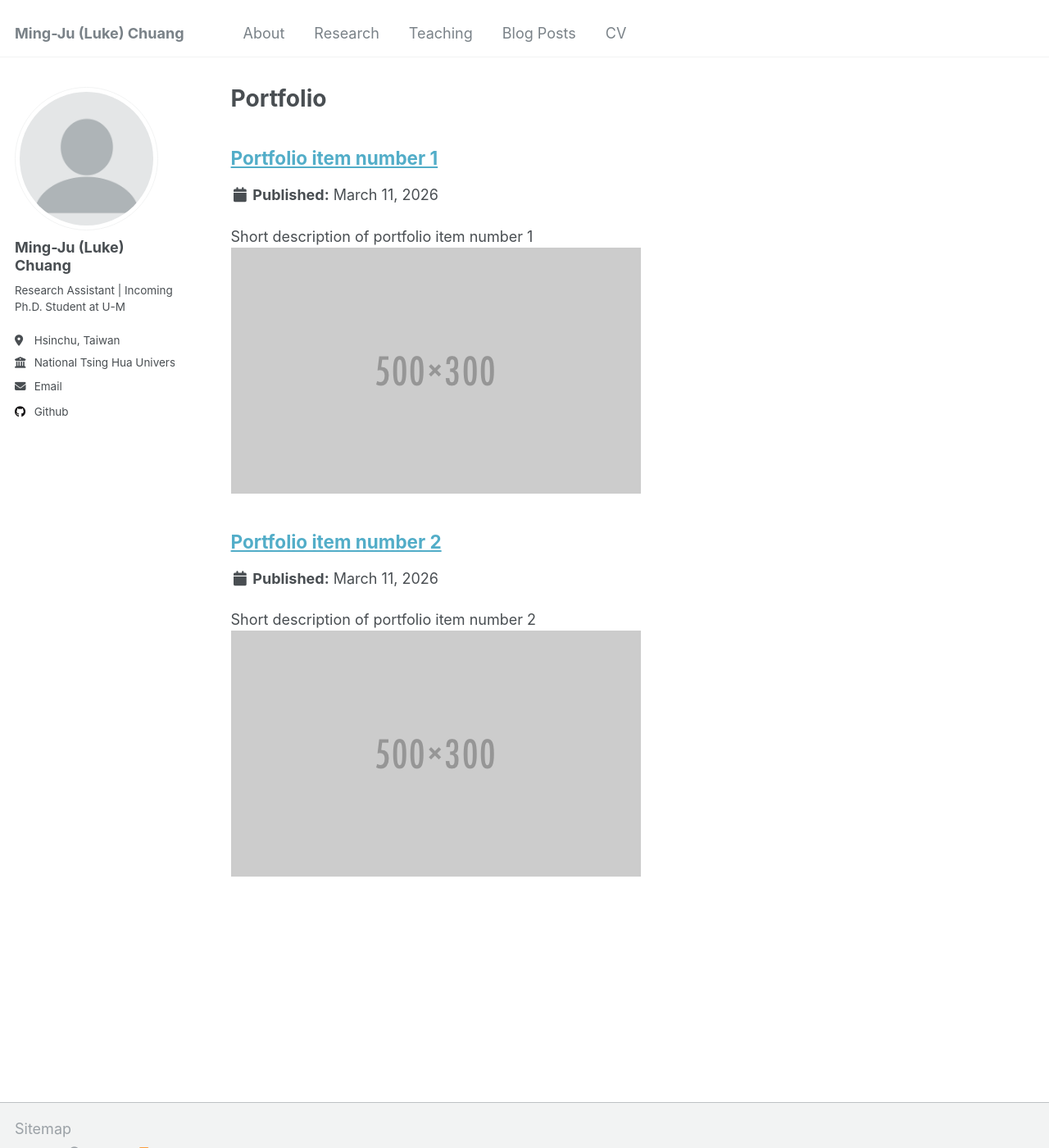
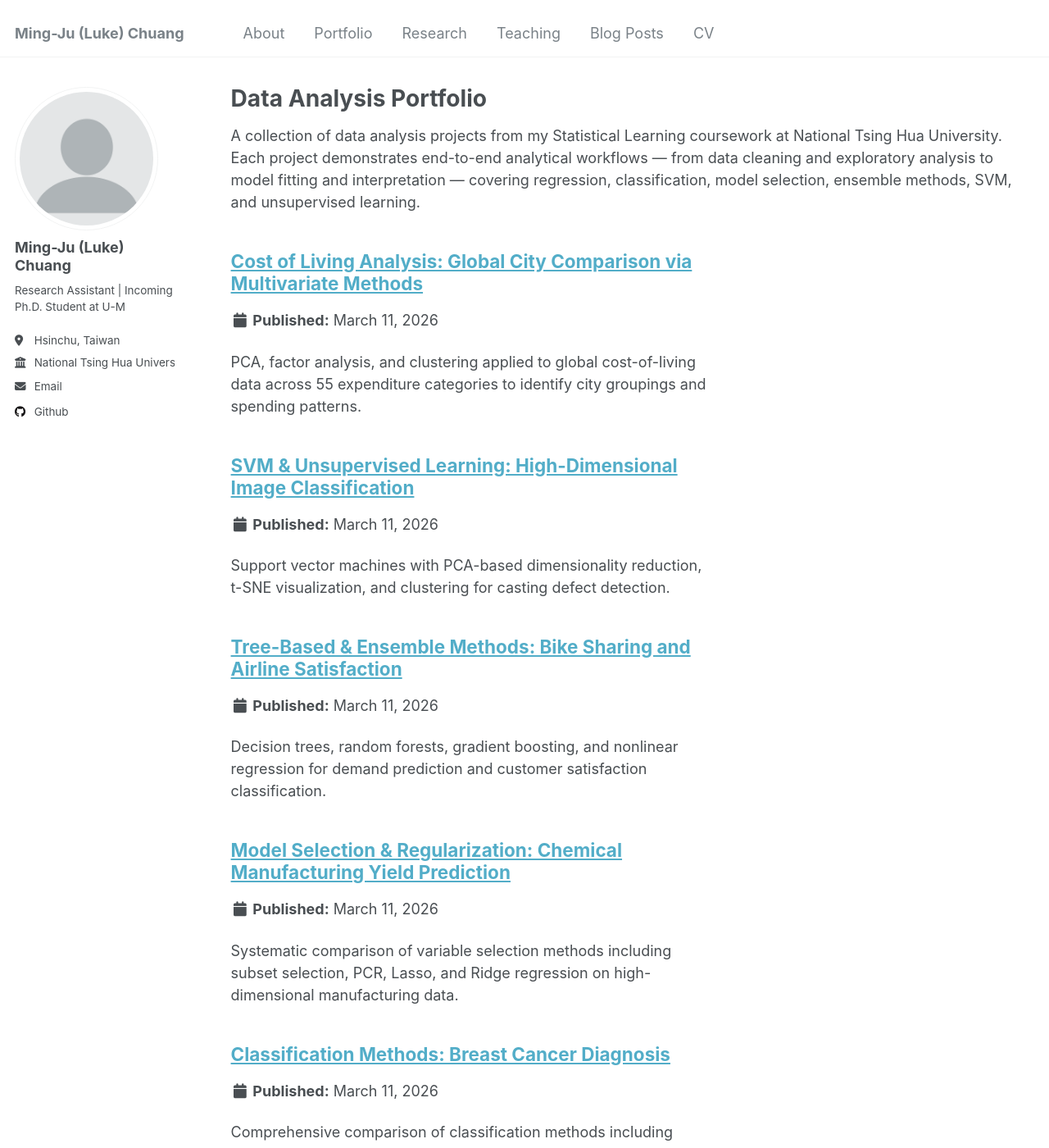
Before and after one commit to LukeChuang890212/LukeChuang890212.github.io, a Jekyll site: the page built from _pages/portfolio.html, in a window 1280 px wide and 1400 px high. Shown: the whole window at 82% size. Built offline with Jekyll 4.4.1, drawn with Linux system fonts in a browser that asks for light colours; part of the change alters nothing that is shown; some of the changed text lies outside the part shown.

Commit message:
Add Statistical Learning data analysis portfolio with 6 projects
- Add 6 portfolio entries covering regression, classification, model selection,
  tree-based/ensemble methods, SVM/unsupervised learning, and cost-of-living analysis
- Each entry includes structured summaries (data source, EDA, methods, results)
  with downloadable PDF reports
- Update navigation to include Portfolio tab
- Update portfolio page with description and reversed ordering

Co-Authored-By: Claude Opus 4.6 <noreply@anthropic.com>

```diff
--- a/_data/navigation.yml
+++ b/_data/navigation.yml
@@ -7,6 +7,9 @@
 main:
   - title: "About"
     url: /
+
+  - title: "Portfolio"
+    url: /portfolio/
 
   - title: "Research"
     url: /research/
--- a/_pages/portfolio.html
+++ b/_pages/portfolio.html
@@ -1,13 +1,14 @@
 ---
 layout: archive
-title: "Portfolio"
+title: "Data Analysis Portfolio"
 permalink: /portfolio/
 author_profile: true
 ---
 
 {% include base_path %}
 
+<p>A collection of data analysis projects from my Statistical Learning coursework at National Tsing Hua University. Each project demonstrates end-to-end analytical workflows — from data cleaning and exploratory analysis to model fitting and interpretation — covering regression, classification, model selection, ensemble methods, SVM, and unsupervised learning.</p>
 
-{% for post in site.portfolio %}
+{% for post in site.portfolio reversed %}
   {% include archive-single.html %}
 {% endfor %}
--- /dev/null
+++ b/_portfolio/portfolio-1-regression.md
@@ -0,0 +1,33 @@
+---
+title: "Regression Modeling: Ozone Prediction & Prostate Cancer Analysis"
+excerpt: "Multiple regression analysis with model diagnostics, variable selection, and scientific interpretation on environmental and biomedical data.<br/>"
+collection: portfolio
+---
+
+## Data Source & Cleaning
+
+Two datasets were analyzed in this project:
+
+- **Ozone Data**: 111 daily measurements of 4 variables — ozone (response), radiation, temperature, and wind speed. No missing values were present.
+- **Prostate Data**: 97 observations with 8 clinical predictors (lcavol, lweight, age, lbph, svi, lcp, gleason, pgg45) and 1 response variable (lpsa). A 70/27 train-validation split was used. Gleason scores 7–9 were combined into a single "high" level based on Dunn's multiple comparison test.
+
+## Exploratory Data Analysis (EDA)
+
+- **Ozone Data**: Correlation analysis revealed strong positive associations between ozone and both radiation and temperature, and a negative association with wind speed. Box-Cox transformation (fifth-root) was applied to ozone to satisfy normality assumptions. Conditional scatter plots revealed potential nonlinear effects and interaction patterns, particularly a wind speed threshold effect.
+- **Prostate Data**: Kendall's tau correlation analysis identified lcavol, lweight, lcp, and pgg45 as significantly associated with lpsa. Kruskal-Wallis and Wilcoxon tests confirmed significant effects of discrete variables (svi, gleason) on the response.
+
+## Methods
+
+- **Linear Regression** with polynomial terms and interaction effects
+- **Model Selection** via AIC/BIC-based stepwise procedures
+- **Model Diagnostics**: residual analysis, VIF for multicollinearity, leverage and influence assessment
+- **Box-Cox Transformation** for response normality
+- **Nonparametric Tests** (Kruskal-Wallis, Dunn's test) for discrete predictor assessment
+- **Prediction Intervals** for validation set evaluation
+
+## Results & Interpretation
+
+- **Ozone**: After Box-Cox transformation, the best model included radiation, temperature, wind speed, and a wind-threshold indicator variable. Higher radiation and temperature were associated with higher ozone, while higher wind speed reduced ozone. A wind speed threshold effect was discovered — wind had strong negative impact below the threshold but negligible effect above it. RMSE of ~19 was small relative to the ozone range, indicating good prediction performance.
+- **Prostate**: lcavol and svi were identified as the most important predictors of log-PSA. The final model achieved good predictive coverage on the validation set with well-calibrated prediction intervals.
+
+[Download Full Report (PDF)](/files/SL_HW1_Regression.pdf)
--- a/_portfolio/portfolio-1.md
+++ /dev/null
@@ -1,7 +0,0 @@
----
-title: "Portfolio item number 1"
-excerpt: "Short description of portfolio item number 1<br/><img src='/images/500x300.png'>"
-collection: portfolio
----
-
-This is an item in your portfolio. It can be have images or nice text. If you name the file .md, it will be parsed as markdown. If you name the file .html, it will be parsed as HTML.
--- /dev/null
+++ b/_portfolio/portfolio-2-classification.md
@@ -0,0 +1,35 @@
+---
+title: "Classification Methods: Breast Cancer Diagnosis"
+excerpt: "Comprehensive comparison of classification methods including logistic regression, discriminant analysis, and KNN for tumor diagnosis.<br/>"
+collection: portfolio
+---
+
+## Data Source & Cleaning
+
+**Wisconsin Breast Cancer Data** from the UCI Machine Learning Repository (via R `mlbench` package): 699 observations with 9 ordinal predictors describing cell characteristics (clump thickness, uniformity of cell size/shape, marginal adhesion, epithelial cell size, bare nuclei, bland chromatin, normal nucleoli, mitoses) and 1 binary target (benign vs. malignant). 16 observations with missing values in the Bare.nuclei variable were removed, resulting in 683 complete cases. A 90/10 train-test split was applied with density-based verification to ensure the split preserved the data structure.
+
+## Exploratory Data Analysis (EDA)
+
+- Frequency tables revealed strongly right-skewed distributions across all predictors, with most observations concentrated at lower levels.
+- Pairwise scatter plots colored by class showed distinct distributions for benign and malignant cases across all variables, suggesting all predictors carry discriminative power.
+- Correlation analysis revealed high correlations among predictors, warranting careful consideration during modeling.
+- Bimodal distributions in most predictors reflected the underlying two-class structure.
+
+## Methods
+
+- **Logistic Regression**: Main-effects model with stepwise variable selection; interaction effects explored based on EDA findings.
+- **Linear Discriminant Analysis (LDA)**: Applied despite potential violation of multivariate normality.
+- **Quadratic Discriminant Analysis (QDA)**: To account for unequal covariance matrices between classes.
+- **Naive Bayes Classifier**: Both Gaussian and nonparametric kernel-based versions to handle the non-normal marginal distributions.
+- **K-Nearest Neighbors (KNN)**: Optimal k selected via cross-validation.
+- All classifiers evaluated using accuracy, false positive rate, false negative rate, and ROC/AUC analysis.
+
+## Results & Interpretation
+
+- All classifiers achieved high accuracy (>95%) on the test set, reflecting the strong discriminative signal in the cell characteristics.
+- Logistic regression and LDA provided highly interpretable results, identifying Cell.size, Bare.nuclei, and Bl.cromatin as the most influential predictors.
+- QDA and nonparametric Naive Bayes showed slight improvements by relaxing normality and equal-covariance assumptions.
+- KNN performed competitively with an optimally tuned k, though with reduced interpretability.
+- ROC curve comparison demonstrated that all methods achieved AUC values above 0.98, confirming the data's strong separability.
+
+[Download Full Report (PDF)](/files/SL_HW2_Classification.pdf)
--- a/_portfolio/portfolio-2.html
+++ /dev/null
@@ -1,7 +0,0 @@
----
-title: "Portfolio item number 2"
-excerpt: "Short description of portfolio item number 2 <br/><img src='/images/500x300.png'>"
-collection: portfolio
----
-
-This is an item in your portfolio. It can be have images or nice text. If you name the file .md, it will be parsed as markdown. If you name the file .html, it will be parsed as HTML.
--- /dev/null
+++ b/_portfolio/portfolio-3-model-selection.md
@@ -0,0 +1,41 @@
+---
+title: "Model Selection & Regularization: Chemical Manufacturing Yield Prediction"
+excerpt: "Systematic comparison of variable selection methods including subset selection, PCR, Lasso, and Ridge regression on high-dimensional manufacturing data.<br/>"
+collection: portfolio
+---
+
+## Data Source & Cleaning
+
+Two analysis tasks were carried out:
+
+- **Chemical Manufacturing Process Data** (from R `AppliedPredictiveModeling` package): 177 samples with 57 predictors (12 biological material measurements + 45 manufacturing process measurements) and 1 response variable (product yield). Observations with missing values were removed, and predictors were renamed (B1–B12, P1–P45) for convenience. A 90/10 train-test split was used.
+- **Outlier-Robust Estimation Problem**: A contaminated dataset used to compare standard vs. robust estimators of population standard deviation via nonparametric bootstrap.
+
+## Exploratory Data Analysis (EDA)
+
+- Summary statistics revealed large scale differences among predictors, necessitating standardization for fair comparison.
+- Correlation plot showed high correlations among many predictors, supporting dimensionality reduction.
+- Few predictors showed strong marginal association with Yield, consistent with the sparsity principle.
+- Skewed distributions were identified in predictors P12, P28, P40, P41, and P43; outliers detected in P25–P31.
+
+## Methods
+
+Six variable selection procedures were systematically compared, all evaluated via **5-fold cross-validation**:
+
+1. **Forward Selection** — identified 5 optimal predictors (P2, P9, P17, P33, P34)
+2. **Backward Selection** — identified 3 optimal predictors (P13, P15, P33)
+3. **Best Subset Selection** — identified 5 optimal predictors (B3, P13, P15, P33, P34)
+4. **Principal Component Regression (PCR)** — 6 PCs selected; composition analyzed via loadings
+5. **Lasso Regression** — 12 predictors initially selected, refined to 7 after removing non-significant terms
+6. **Ridge Regression** — coefficient magnitude-based selection, refined to 3 predictors (P34, P36, P37)
+
+Additionally, **nonparametric bootstrap** (B = 10,000) was used to compare the sampling distributions of the standard estimator vs. the MAD-based robust estimator of standard deviation.
+
+## Results & Interpretation
+
+- The revised Lasso model (Model 5) achieved the best cross-validation performance with the smallest and most stable test MSE, while PCR (Model 4) had the lowest test-set RMSE.
+- **P33 and P34** were consistently identified as the most important predictors across multiple methods, both positively associated with Yield.
+- The bootstrap analysis demonstrated that the robust MAD estimator had substantially lower variance than the standard deviation estimator in the presence of outliers, confirming its robustness.
+- Key insight: different selection methods may yield different "best" models, and domain expertise should guide final model choice beyond pure prediction metrics.
+
+[Download Full Report (PDF)](/files/SL_HW3_Resampling_Regularization.pdf)
--- /dev/null
+++ b/_portfolio/portfolio-4-tree-ensemble.md
@@ -0,0 +1,37 @@
+---
+title: "Tree-Based & Ensemble Methods: Bike Sharing and Airline Satisfaction"
+excerpt: "Decision trees, random forests, gradient boosting, and nonlinear regression for demand prediction and customer satisfaction classification.<br/>"
+collection: portfolio
+---
+
+## Data Source & Cleaning
+
+Two datasets were analyzed:
+
+- **Bike Sharing Data**: 731 daily observations (2011–2012) with 11 predictors including calendar info (season, year, month, weekday, holiday, working day), weather conditions (weather category, temperature, humidity, wind speed), and a time index. Response: daily bike sharing count. An 80/20 train-test split was applied.
+- **Airline Customer Satisfaction Survey**: 103,594 observations (after removing missing values) with 23 predictors including demographics (gender, age), travel info (customer type, travel type, class, flight distance), service ratings (14 feedback items), and delay metrics. Response: binary satisfaction (satisfied/dissatisfied). An 80/20 train-test split was used.
+
+## Exploratory Data Analysis (EDA)
+
+- **Bike Sharing**: Temperature showed the strongest positive correlation with count (r = 0.627). Bike usage was higher in 2012 than 2011, likely due to system maturity. A potential quadratic effect of temperature was detected — count increased up to ~20°C then declined. Weather impact on count appeared independent of day type (holiday/working day). Interaction between temperature and season/month was identified.
+- **Airline**: Service feedback items showed strong discriminative power. Most customers were loyal and traveled for business. Departure/arrival delay distributions were severely right-skewed. Leverage points were identified in some service ratings but retained given the large sample size.
+
+## Methods
+
+**Bike Sharing (Regression):**
+- **Decision Tree**: Cost-complexity parameter tuned via 5-fold CV; pruned to 11 terminal nodes
+- **Random Forest**: Number of candidate variables (m) tuned via CV
+- **Gradient Boosting (GBM)**: Grid search over interaction depth, shrinkage parameter, and number of trees via CV
+- **Linear Regression**: Best subset selection for variable choice
+- **Nonlinear Regression**: Polynomial terms (temp²), interaction terms (temp × season/month), and B-spline with knot position selection via CV
+
+**Airline (Classification):**
+- **Random Forest** and **Gradient Boosting** for classification with variable importance analysis
+- Noise variables (z1–z?) injected to validate the variable importance ranking
+
+## Results & Interpretation
+
+- **Bike Sharing**: Tree-based ensemble methods (random forest and boosting) substantially outperformed single decision trees and linear models. Year and temperature were consistently ranked as the two most important predictors. The nonlinear regression with spline basis captured the temperature threshold effect better than polynomial models. Humidity and weather category provided secondary but meaningful predictive power.
+- **Airline**: Online boarding, inflight Wi-Fi, and type of travel were among the top predictors of satisfaction. The noise variable experiment confirmed that meaningful predictors consistently ranked above injected noise, validating the variable importance framework. Business class passengers and those traveling for business showed higher satisfaction rates.
+
+[Download Full Report (PDF)](/files/SL_HW4_Tree_Methods.pdf)
--- /dev/null
+++ b/_portfolio/portfolio-5-svm-unsupervised.md
@@ -0,0 +1,37 @@
+---
+title: "SVM & Unsupervised Learning: High-Dimensional Image Classification"
+excerpt: "Support vector machines with PCA-based dimensionality reduction, t-SNE visualization, and clustering for casting defect detection.<br/>"
+collection: portfolio
+---
+
+## Data Source & Cleaning
+
+Two problems involving high-dimensional image data were analyzed:
+
+- **Problem 1 — Large-Scale Image Classification**: A high-dimensional dataset requiring substantial preprocessing. Data was standardized to unit variance. PCA was applied for dimensionality reduction before classification. Eigen decomposition was computed on the scaled data matrix.
+- **Problem 2 — Casting Defect Detection**: 100x100 pixel grayscale images of casting products, with the goal of classifying defective vs. non-defective items. Images were flattened into feature vectors for analysis.
+
+## Exploratory Data Analysis (EDA)
+
+- **PCA Visualization**: Eigenvalue decomposition revealed the effective dimensionality of the data. Scree plots and cumulative variance plots guided the selection of principal components.
+- **t-SNE Embedding**: t-SNE with different perplexity settings (3 and 7) was used to produce 2D visualizations, revealing natural cluster structures in the high-dimensional data.
+- **Heatmap Analysis**: Heatmaps of the image data and correlation structures provided insight into spatial patterns distinguishing defective from non-defective castings.
+
+## Methods
+
+- **Principal Component Analysis (PCA)**: Used as a preprocessing step for dimensionality reduction before classification, retaining components that explained sufficient variance.
+- **Support Vector Machine (SVM)**: Tuned via cross-validation with different kernel functions; applied on both the original and PCA-reduced feature spaces.
+- **Random Forest**: Used as a benchmark classifier alongside SVM.
+- **Logistic Regression**: Applied on the PCA-reduced features with BIC-based model selection.
+- **t-SNE**: Nonlinear dimensionality reduction for visualization and exploratory analysis.
+- **Cross-Validation**: Systematic hyperparameter tuning for SVM (cost parameter, kernel choice) and random forest.
+
+## Results & Interpretation
+
+- PCA effectively reduced dimensionality while retaining discriminative power, enabling efficient SVM training on very high-dimensional image data.
+- SVM achieved strong classification performance, with the tuned model demonstrating excellent ability to distinguish defective from non-defective castings.
+- Comparison across classifiers (SVM, random forest, logistic regression on PCs) showed that SVM performed competitively, particularly on the PCA-reduced features.
+- t-SNE visualizations confirmed the presence of well-separated clusters, validating the feasibility of automated defect detection.
+- The project demonstrated a complete pipeline from raw image data to classification: preprocessing, dimensionality reduction, model training, and evaluation.
+
+[Download Full Report (PDF)](/files/SL_HW5_SVM_Unsupervised.pdf)
--- /dev/null
+++ b/_portfolio/portfolio-6-final-project.md
@@ -0,0 +1,44 @@
+---
+title: "Cost of Living Analysis: Global City Comparison via Multivariate Methods"
+excerpt: "PCA, factor analysis, and clustering applied to global cost-of-living data across 55 expenditure categories to identify city groupings and spending patterns.<br/>"
+collection: portfolio
+---
+
+## Data Source & Cleaning
+
+**Cost-of-Living Dataset**: A comprehensive dataset covering living expenses across cities worldwide, with 55 cost variables organized into 8 domain categories:
+
+| Category | Variables | Description |
+|----------|-----------|-------------|
+| Food & Dining | 1–27 | Groceries, restaurant meals, beverages |
+| Transportation | 28–35 | Public transit, fuel, taxi fares |
+| Facilities | 36–38 | Utilities, internet, phone plans |
+| Entertainment | 39–41 | Cinema, gym, leisure activities |
+| Education | 42–43 | Childcare, school fees |
+| Clothing | 43–47 | Apparel, shoes |
+| Housing | 48–53 | Rent, property prices |
+| Others | 54–55 | Miscellaneous expenses |
+
+Missing data was present and handled through **multiple imputation** (producing a fully imputed dataset stored for reproducible analysis). Data was standardized prior to multivariate analysis.
+
+## Exploratory Data Analysis (EDA)
+
+- Domain-grouped summary statistics revealed large variation in cost across cities, particularly in housing and education categories.
+- Correlation analysis within and across domains identified strong intra-domain correlations (e.g., food items were highly correlated with each other) and moderate cross-domain correlations (e.g., housing costs correlated with dining costs).
+- Distribution analysis guided decisions about standardization and transformation.
+
+## Methods
+
+- **Principal Component Analysis (PCA)**: Applied to the standardized imputed data to identify the main dimensions of variation in global living costs. Scree plot and cumulative variance plots guided component retention.
+- **Factor Analysis**: Exploratory factor analysis to identify latent spending pattern factors and relate them to the 8 predefined domain categories.
+- **Cluster Analysis**: Cities grouped by cost-of-living profiles, revealing natural tiers of expense levels.
+- **Multiple Imputation**: Missing values imputed to produce a complete dataset for downstream multivariate analysis.
+
+## Results & Interpretation
+
+- PCA revealed that a small number of components captured the majority of variation, with the first component representing overall cost level and subsequent components distinguishing specific spending patterns (e.g., high housing but moderate food costs).
+- Factor analysis produced interpretable factors that largely aligned with the predefined domain categories, validating the domain knowledge structure.
+- Cluster analysis identified distinct city groups: high-cost global cities (e.g., major Western capitals), moderate-cost cities, and low-cost cities, with sub-clusters revealing nuanced differences in spending profiles.
+- The analysis provided a data-driven framework for comparing cities beyond simple cost rankings, capturing multidimensional spending patterns useful for relocation decisions or economic policy analysis.
+
+[Download Full Report (PDF)](/files/SL_Final_Cost_of_Living.pdf)
```
Also changed, not shown: 6 other files.
